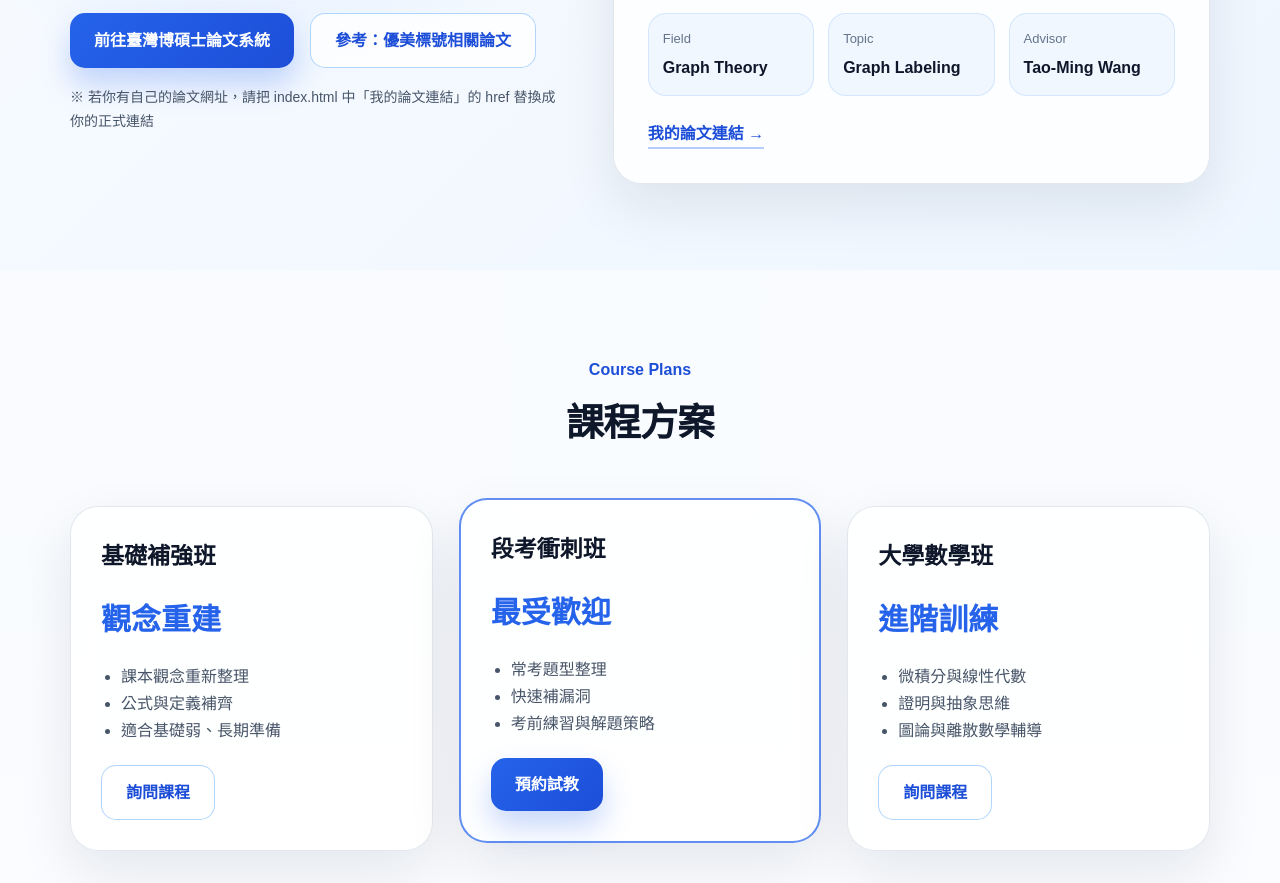
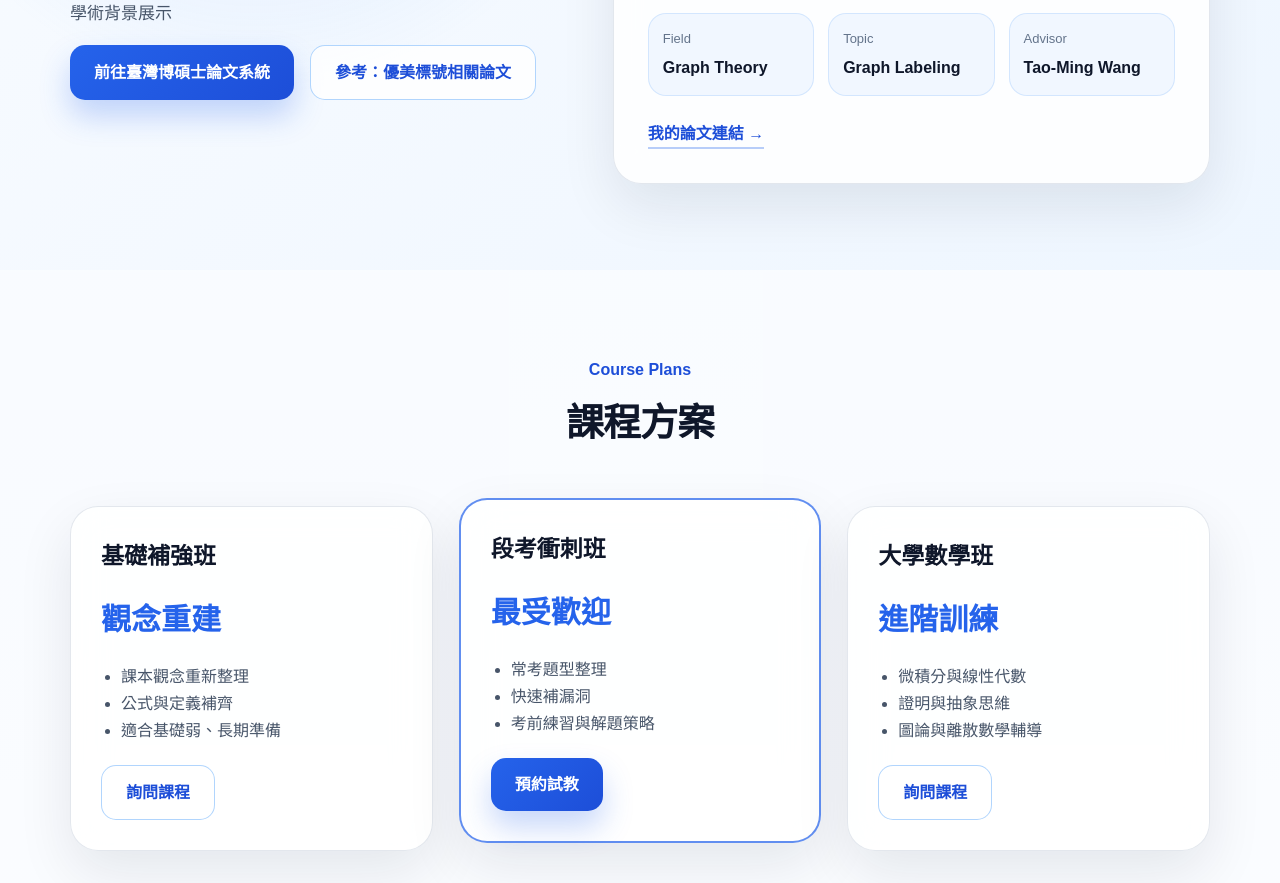
Before and after one commit to xieyaozhong/math-tutor-website, a plain HTML site: page index.html in a window 1280 px wide. Shown: the part 2523-3406 px from the top of the page. Drawn offline with Linux system fonts and the light colour scheme.

Commit message:
Update index.html

```diff
--- a/index.html
+++ b/index.html
@@ -208,7 +208,7 @@
           </div>
 
           <p class="research-note">
-            ※ 若你有自己的論文網址，請把 index.html 中「我的論文連結」的 href 替換成你的正式連結
+
           </p>
         </div>
 
```
